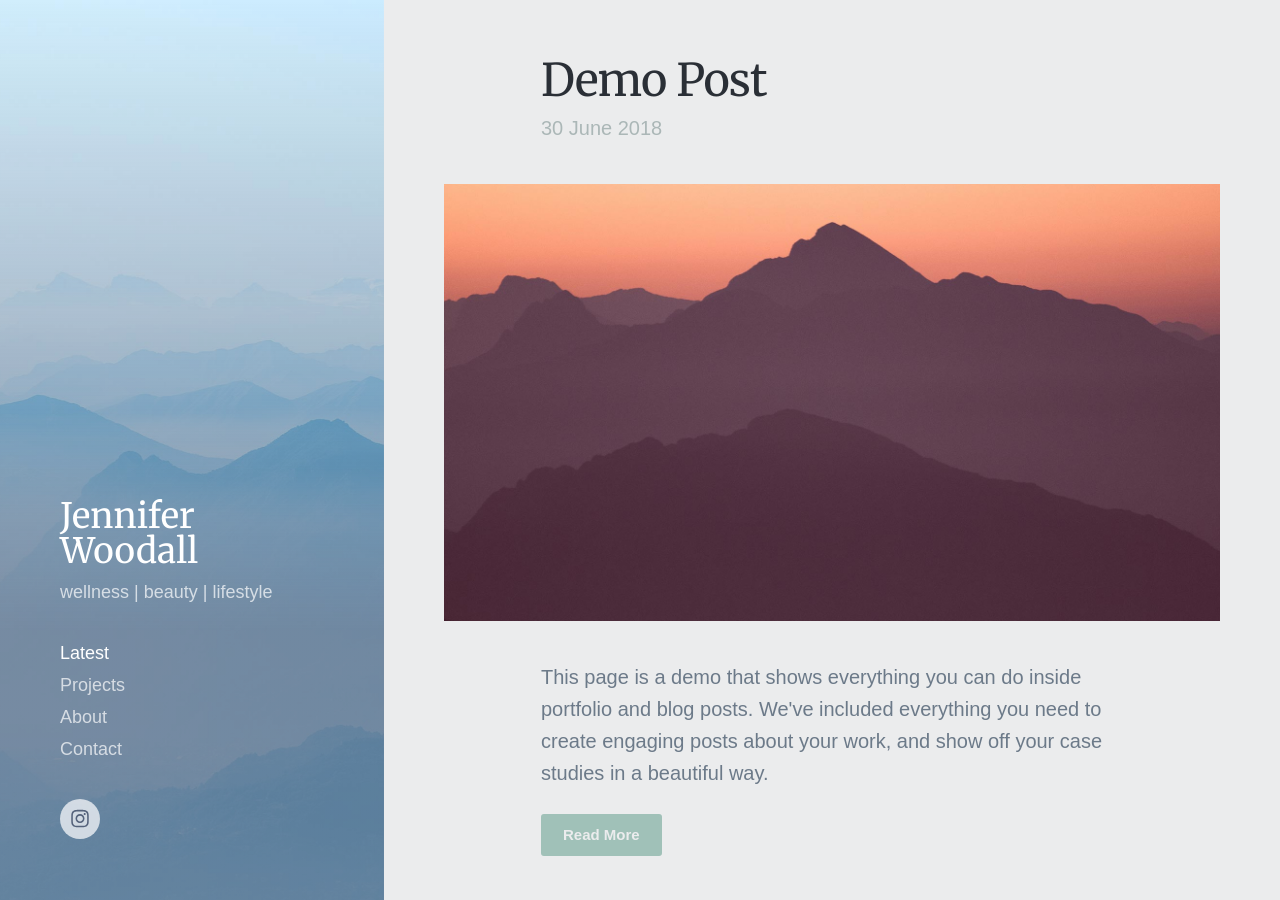
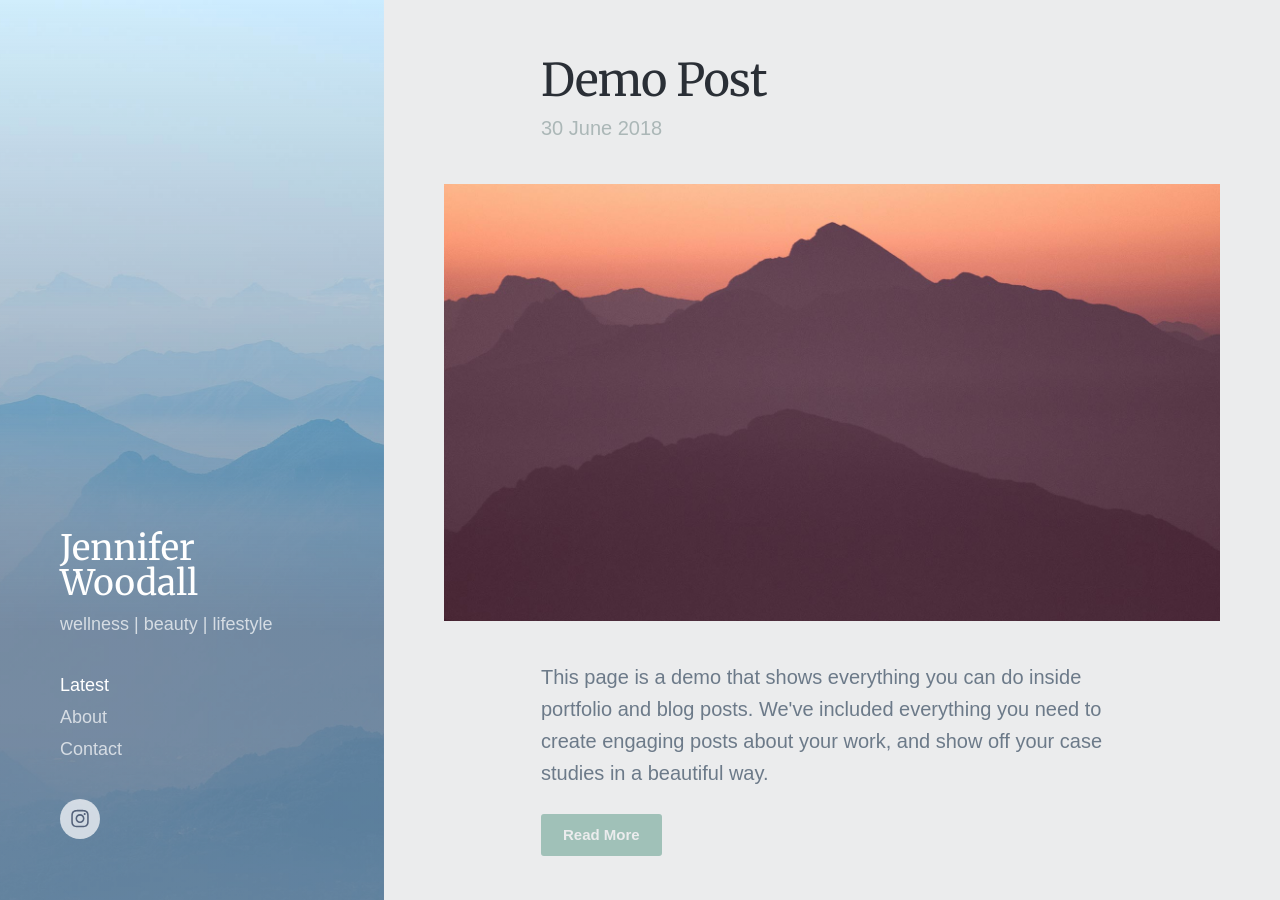
Before and after one commit to scottwoodall/jenniferwoodall.com, a Jekyll site: the page built from index.html, in a window 1280 px wide and 900 px high. Built offline with Jekyll 4.4.1, drawn with Linux system fonts in a browser that asks for light colours; nearby versions of some CDN libraries; some web fonts are replaced; the list of posts is cut into pages by our own code.

Commit message:
removed projects from navigation

```diff
--- a/_data/settings.yml
+++ b/_data/settings.yml
@@ -12,8 +12,6 @@ menu_settings:
   menu_items:
     - title: 'Latest'
       url: '/'
-    - title: 'Projects'
-      url: '/projects/'
     - title: 'About'
       url: '/about'
     - title: 'Contact'
```
